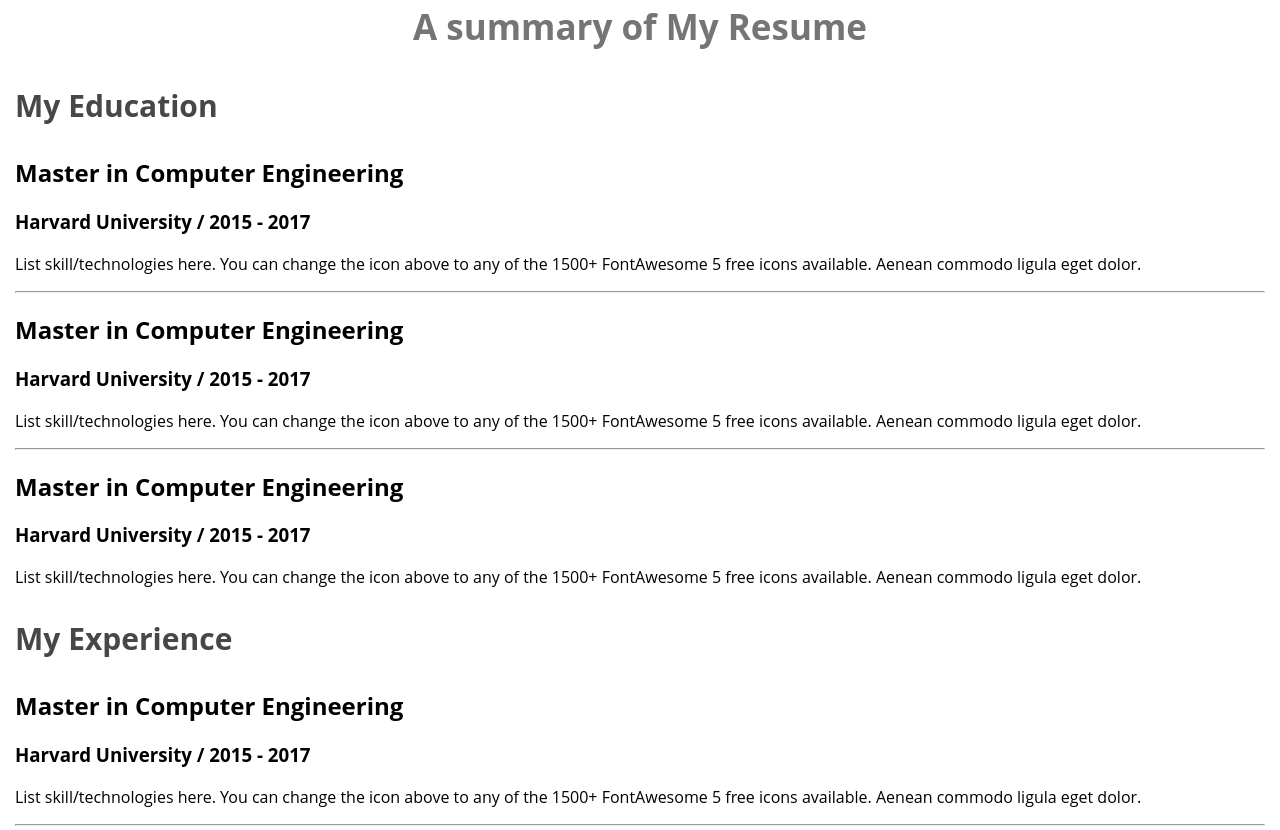
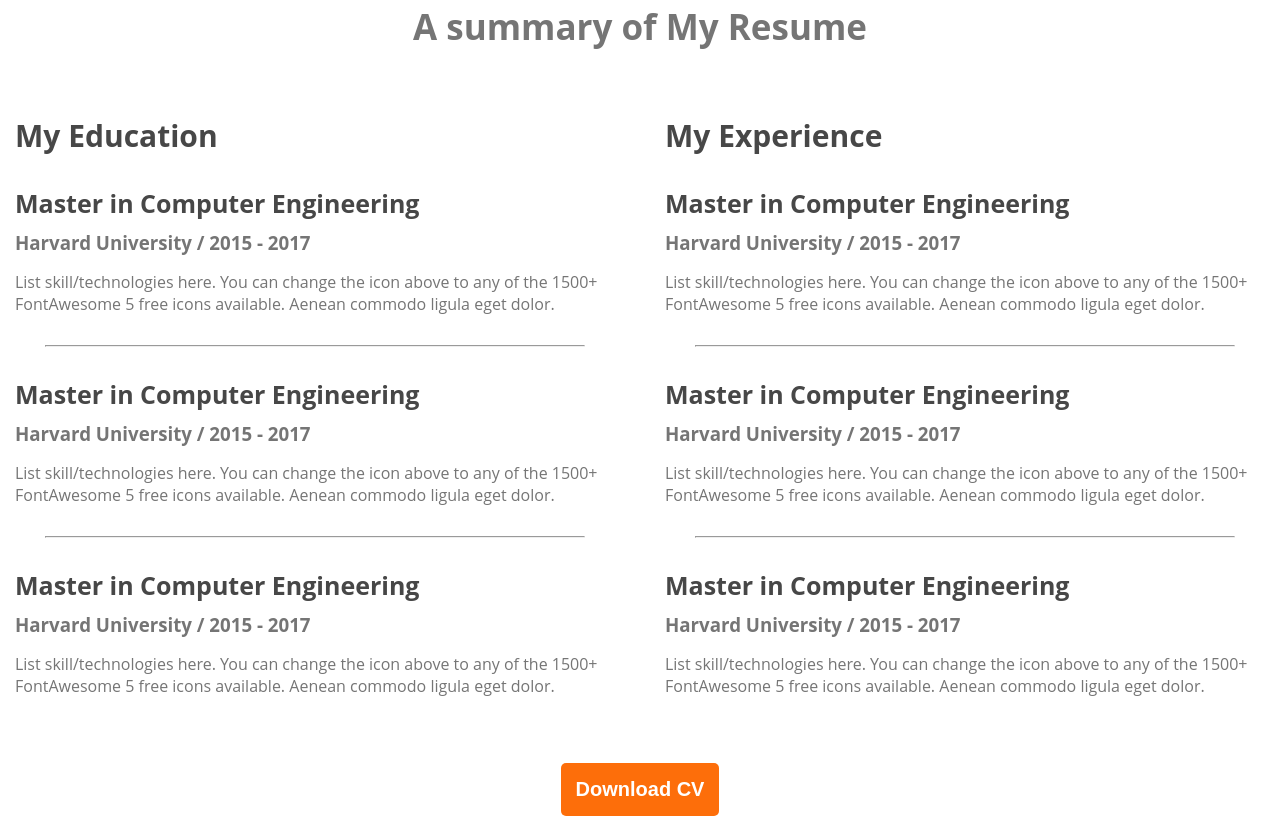
Before and after one commit to Mofak92/webdevloper-portfolio, a plain HTML site: page index.html in a window 1280 px wide. Shown: the part 2410-3240 px from the top of the page. Drawn offline with Linux system fonts and the light colour scheme.

Commit message:
download cv added

```diff
--- a/index.html
+++ b/index.html
@@ -181,6 +181,9 @@
                     </div>
                 </div>
             </div>
+            <div class="download-cv">
+                <button class="btn-primary">Download CV</button>
+            </div>
         </section>
     </main>
     <footer>
--- a/styles/portfolio.css
+++ b/styles/portfolio.css
@@ -171,9 +171,40 @@ main section{
 /* Resume section styles */
 
 .resume-column-title{
-    color: var(--Dark-02, #474747);
+    color: #474747;
     font-size: 30px;
-    font-style: normal;
     font-weight: 700;
 
 }
+
+.resume-container{
+    display: flex;
+    gap: 50px;
+}
+
+.resume-item-title{
+    color: #474747;
+    font-size: 25px;
+    font-weight: 700;
+    margin-bottom: 10px;
+
+}
+
+.resume-item-institute{
+    margin-bottom: 15px;
+    margin-top: 0px;
+}
+
+.resume-item-institute,
+.resume-item-description{
+    color: #757575;
+}
+
+.resume-container hr{
+    margin: 30px;
+}
+
+.download-cv{
+    text-align: center;
+    margin-top: 50px;
+}
```
